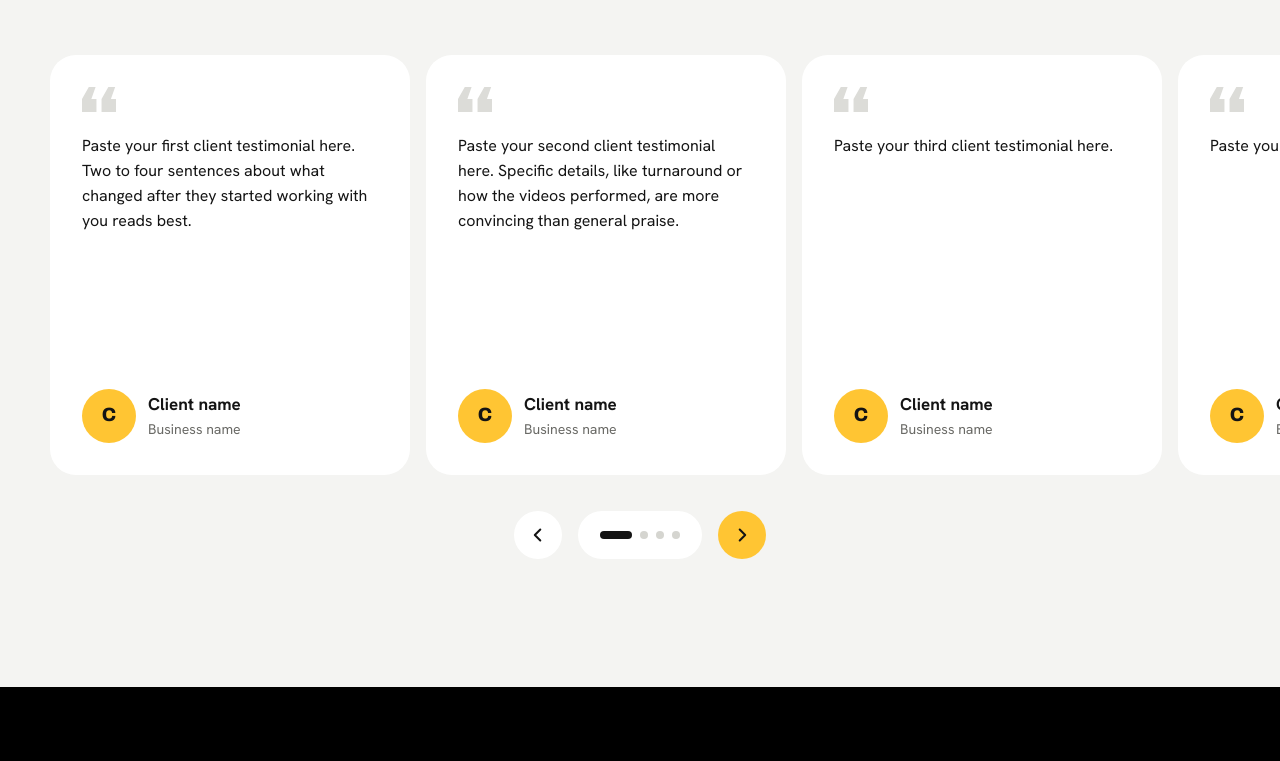
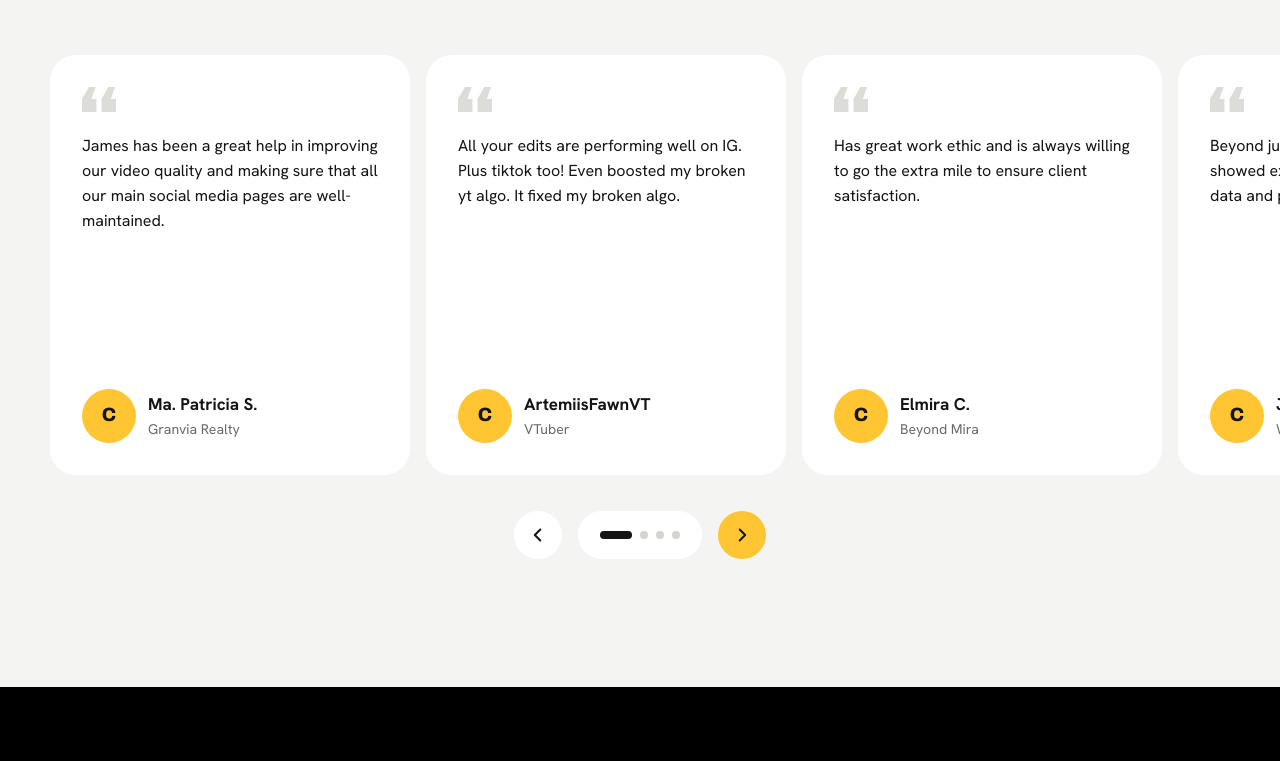
Before and after one commit to poweredbyjre/hivemind-media, a plain HTML site: page index.html in a window 1280 px wide. Shown: the part 8304-9065 px from the top of the page. Drawn offline with Linux system fonts and the light colour scheme.

Commit message:
Added testimonials

```diff
--- a/index.html
+++ b/index.html
@@ -369,23 +369,23 @@
       <div class="quotes" id="quotes" tabindex="0" aria-label="Client testimonials">
         <figure class="quote">
           <svg class="quote__mark" viewBox="0 0 40 30" aria-hidden="true"><path d="M0 30V14L8 0h8l-5 14h6v16zm23 0V14l8-14h8l-5 14h6v16z"/></svg>
-          <blockquote>Paste your first client testimonial here. Two to four sentences about what changed after they started working with you reads best.</blockquote>
-          <figcaption><span class="quote__avatar">C</span><span><b>Client name</b><small>Business name</small></span></figcaption>
+          <blockquote>James has been a great help in improving our video quality and making sure that all our main social media pages are well-maintained.</blockquote>
+          <figcaption><span class="quote__avatar">C</span><span><b>Ma. Patricia S.</b><small>Granvia Realty</small></span></figcaption>
         </figure>
         <figure class="quote">
           <svg class="quote__mark" viewBox="0 0 40 30" aria-hidden="true"><path d="M0 30V14L8 0h8l-5 14h6v16zm23 0V14l8-14h8l-5 14h6v16z"/></svg>
-          <blockquote>Paste your second client testimonial here. Specific details, like turnaround or how the videos performed, are more convincing than general praise.</blockquote>
-          <figcaption><span class="quote__avatar">C</span><span><b>Client name</b><small>Business name</small></span></figcaption>
+          <blockquote>All your edits are performing well on IG. Plus tiktok too! Even boosted my broken yt algo. It fixed my broken algo.</blockquote>
+          <figcaption><span class="quote__avatar">C</span><span><b>ArtemiisFawnVT</b><small>VTuber</small></span></figcaption>
         </figure>
         <figure class="quote">
           <svg class="quote__mark" viewBox="0 0 40 30" aria-hidden="true"><path d="M0 30V14L8 0h8l-5 14h6v16zm23 0V14l8-14h8l-5 14h6v16z"/></svg>
-          <blockquote>Paste your third client testimonial here.</blockquote>
-          <figcaption><span class="quote__avatar">C</span><span><b>Client name</b><small>Business name</small></span></figcaption>
+          <blockquote>Has great work ethic and is always willing to go the extra mile to ensure client satisfaction.</blockquote>
+          <figcaption><span class="quote__avatar">C</span><span><b>Elmira C.</b><small>Beyond Mira</small></span></figcaption>
         </figure>
         <figure class="quote">
           <svg class="quote__mark" viewBox="0 0 40 30" aria-hidden="true"><path d="M0 30V14L8 0h8l-5 14h6v16zm23 0V14l8-14h8l-5 14h6v16z"/></svg>
-          <blockquote>Paste your fourth client testimonial here.</blockquote>
-          <figcaption><span class="quote__avatar">C</span><span><b>Client name</b><small>Business name</small></span></figcaption>
+          <blockquote>Beyond just content creation, he also showed expertise in terms of analyzing data and providing actionable insights.</blockquote>
+          <figcaption><span class="quote__avatar">C</span><span><b>Jonathan I.</b><small>Water Maters PH</small></span></figcaption>
         </figure>
       </div>
 
--- a/script.js
+++ b/script.js
@@ -5,7 +5,7 @@
 
 /* 1. Where every "Book a Call" button goes.
       Paste your Calendly / Cal.com / Google Calendar booking link. */
-const BOOKING_URL = "https://calendly.com/your-link";
+const BOOKING_URL = "https://calendly.com/jamesraver-evangelista/30min";
 
 /* 2. Project highlights (the scroll section with the phone and laptop).
       - First two entries play in the phone (vertical edits).
```
